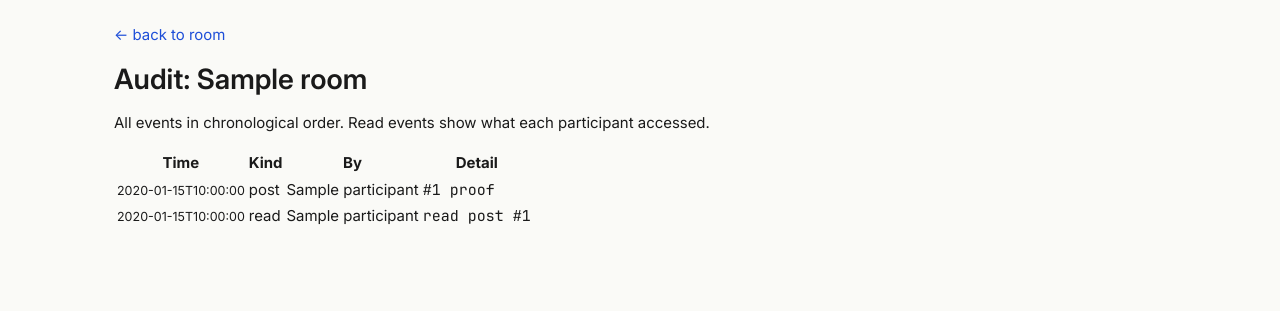
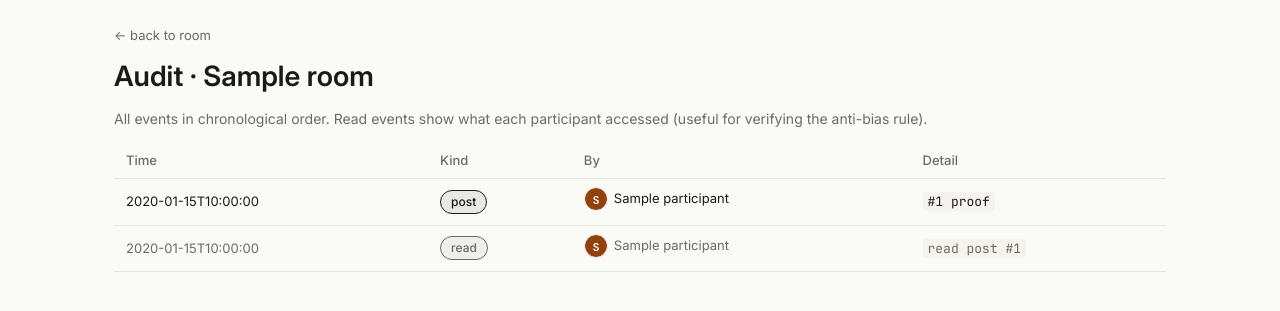
Before and after one commit to EbolaEmperor/AI-discuss-room, a FastAPI app: page /room/1/audit in a window 1280 px wide. Shown: the part 49-360 px from the top of the page. Run offline with FastAPI, Linux system fonts and the light colour scheme; tables that the repository leaves empty hold one stand-in row (values such as "Sample post").

Commit message:
feat(web): restyle audit page with new visual system
Co-Authored-By: Claude Sonnet 4.6 <noreply@anthropic.com>

```diff
--- a/server/templates/audit.html
+++ b/server/templates/audit.html
@@ -1,17 +1,27 @@
 {% extends "base.html" %}
 {% block title %}Audit — Room {{ room.id }}{% endblock %}
 {% block body %}
-<p><a href="/room/{{ room.id }}">← back to room</a></p>
-<h1>Audit: {{ room.title }}</h1>
-<p>All events in chronological order. Read events show what each participant accessed.</p>
-<table>
-<thead><tr><th>Time</th><th>Kind</th><th>By</th><th>Detail</th></tr></thead>
+{% from "partials/_avatar.html" import avatar with context %}
+<p style="margin: 0 0 12px;"><a href="/room/{{ room.id }}" style="color:var(--text-muted);font-size:13px;">← back to room</a></p>
+<h1>Audit · {{ room.title }}</h1>
+<p style="color: var(--text-muted); font-size: 14px;">
+  All events in chronological order. Read events show what each participant accessed (useful for verifying the anti-bias rule).
+</p>
+
+<table class="audit-table">
+  <thead>
+    <tr><th>Time</th><th>Kind</th><th>By</th><th>Detail</th></tr>
+  </thead>
   <tbody>
     {% for e in events %}
-<tr>
-  <td><small>{{ e.ts }}</small></td>
-  <td>{{ e.kind }}</td>
-  <td>{{ e.by }}</td>
+    <tr class="kind-{{ e.kind }}">
+      <td>{{ e.ts[:19] }}</td>
+      <td><span class="badge type-{{ e.kind if e.kind != 'read' else 'comment' }}">{{ e.kind }}</span></td>
+      <td>
+        <span style="display:inline-flex;align-items:center;gap:6px;">
+          {{ avatar(e.by, 24) }} {{ e.by }}
+        </span>
+      </td>
       <td><code>{{ e.detail }}</code></td>
     </tr>
     {% endfor %}
```
Lines whose indentation alone changed are shown as unchanged.
